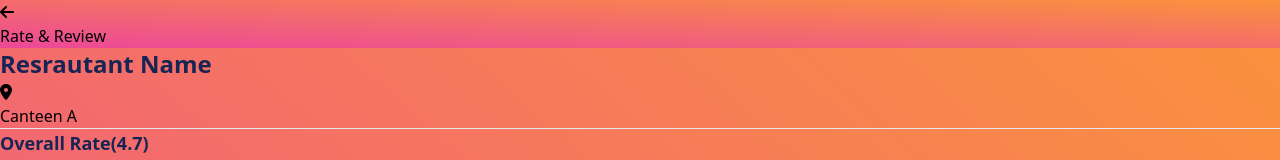
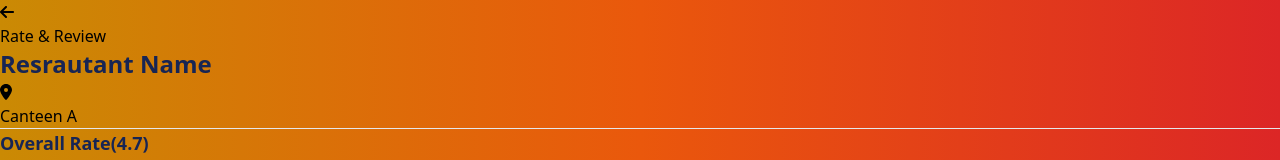
Before and after one commit to Thun-2004/grap-frontend, a React (Vite) app: page / in a window 1280 px wide. Shown: the top 160 px of the page. Built offline with nearby package versions, Linux system fonts and the light colour scheme.

Commit message:
add gradient shadow to heading

```diff
--- a/src/components/Comment.jsx
+++ b/src/components/Comment.jsx
@@ -6,6 +6,7 @@ import { faThumbsUp } from "@fortawesome/free-solid-svg-icons";
 
 const Comment = ({ username, date, menu, numStar, comment }) => {
     return (
+
             <div className="bg-slate-100 w-3/6 p-2 rounded-3xl mb-6 flex flex-col shadow-xl">
             {/* header */}
                 <div className="m-2">
@@ -55,6 +56,8 @@ const Comment = ({ username, date, menu, numStar, comment }) => {
             </div>
 
 
+
+
     );
 };
 
--- a/src/index.css
+++ b/src/index.css
@@ -12,6 +12,10 @@ body{
 
 .gradient-color {
   @apply bg-gradient-to-bl from-orange-400 to-pink-500;
+}
+
+.gradient-color-orange {
+  @apply bg-gradient-to-r from-yellow-600 via-orange-600 to-red-600;
 }
 
 .general-button {
@@ -56,7 +60,6 @@ body{
 }
 
 
-
 @media (max-width: 500px){
   .carousel-item-spacing{
     padding-right: 10px;
--- a/src/pages/Main/Dashboard.jsx
+++ b/src/pages/Main/Dashboard.jsx
@@ -34,8 +34,8 @@ const Dashboard = () => {
                 </div>
                 {/* <div className="absolute top-32 right-10 lg:left-72 md:left-60 "> */}
                 <div className="absolute top-32 right-0 left-0 lg:left-72 md:left-60 sm:left-0">
-                    {/* <Home/> */}
-                    <PurchaseHistory/>
+                    <Home/>
+                    {/* <PurchaseHistory/> */}
                     {/* <MyProfile/> */}
                 </div>
             </div>
--- a/src/pages/Others/RateAndReview.jsx
+++ b/src/pages/Others/RateAndReview.jsx
@@ -4,11 +4,14 @@ import { faStar, faLocationDot, faArrowLeft } from "@fortawesome/free-solid-svg-
 
 const RateAndReview = () => {
     return (
-        <div className="gradient-color overflow-scroll">
-            <div className="fixed top-0 w-full pt-10 text-white text-3xl gradient-color flex">
-                <FontAwesomeIcon className="m-2 size-8 text-white " icon={faArrowLeft} />
-                <h1 className="mt-1 font-medium">Rate & Review</h1>
+        <div className="gradient-color-orange overflow-scroll">
+            {/* add black gradient */}
+            <div className="fixed top-0 w-full pt-8 text-white text-3xl flex">
+                <FontAwesomeIcon className="m-2 size-8 text-white z-10" icon={faArrowLeft} />
+                <h1 className="mt-1 font-medium z-10">Rate & Review</h1>
+                <div className="fixed top-0 h-32 w-full bg-gradient-to-b from-orange-800 to-transparent "></div>
             </div>
+
 
             <div className="h-screen flex flex-col items-center mt-28">
 
```
Lines whose indentation alone changed are shown as unchanged.
